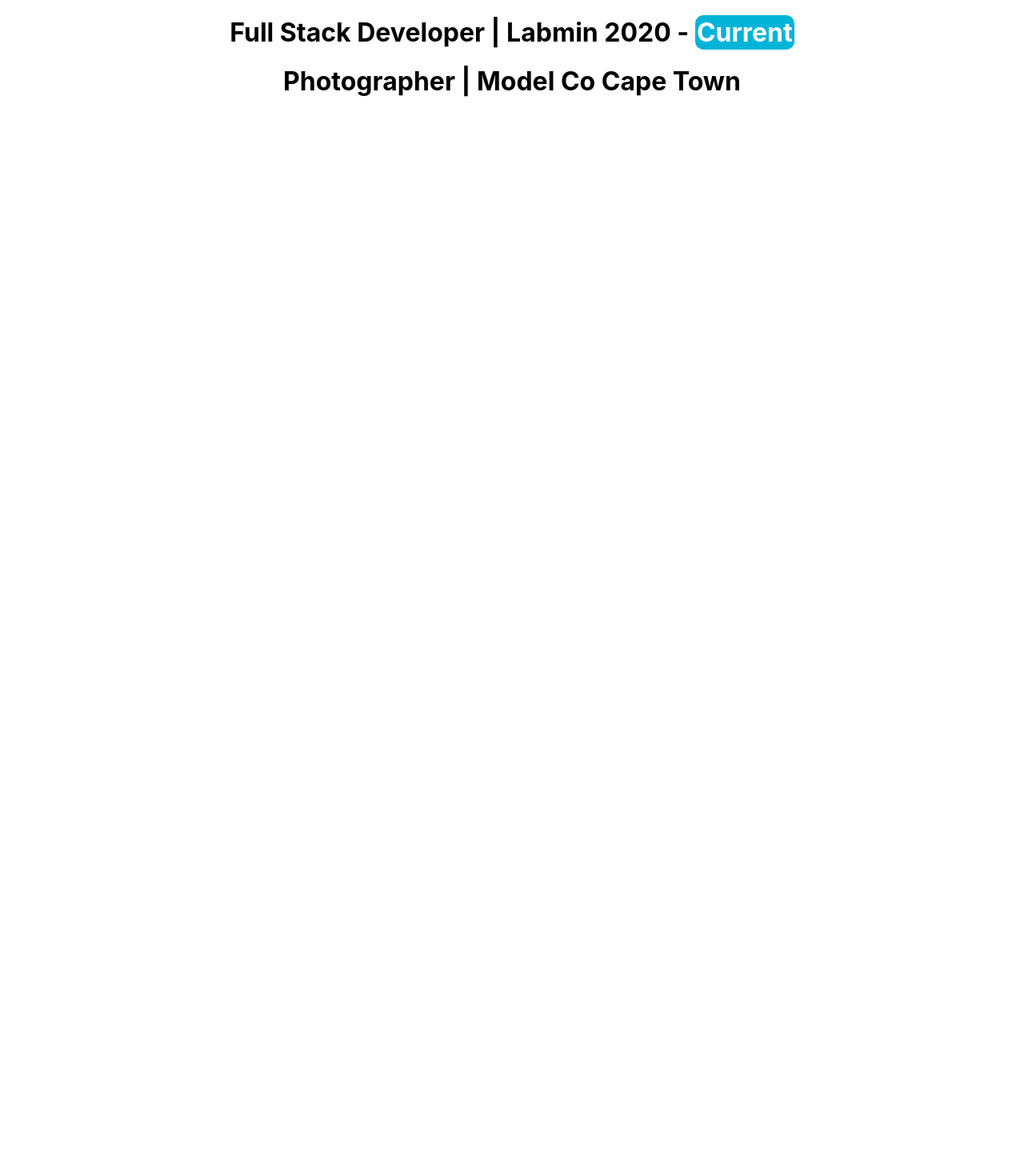
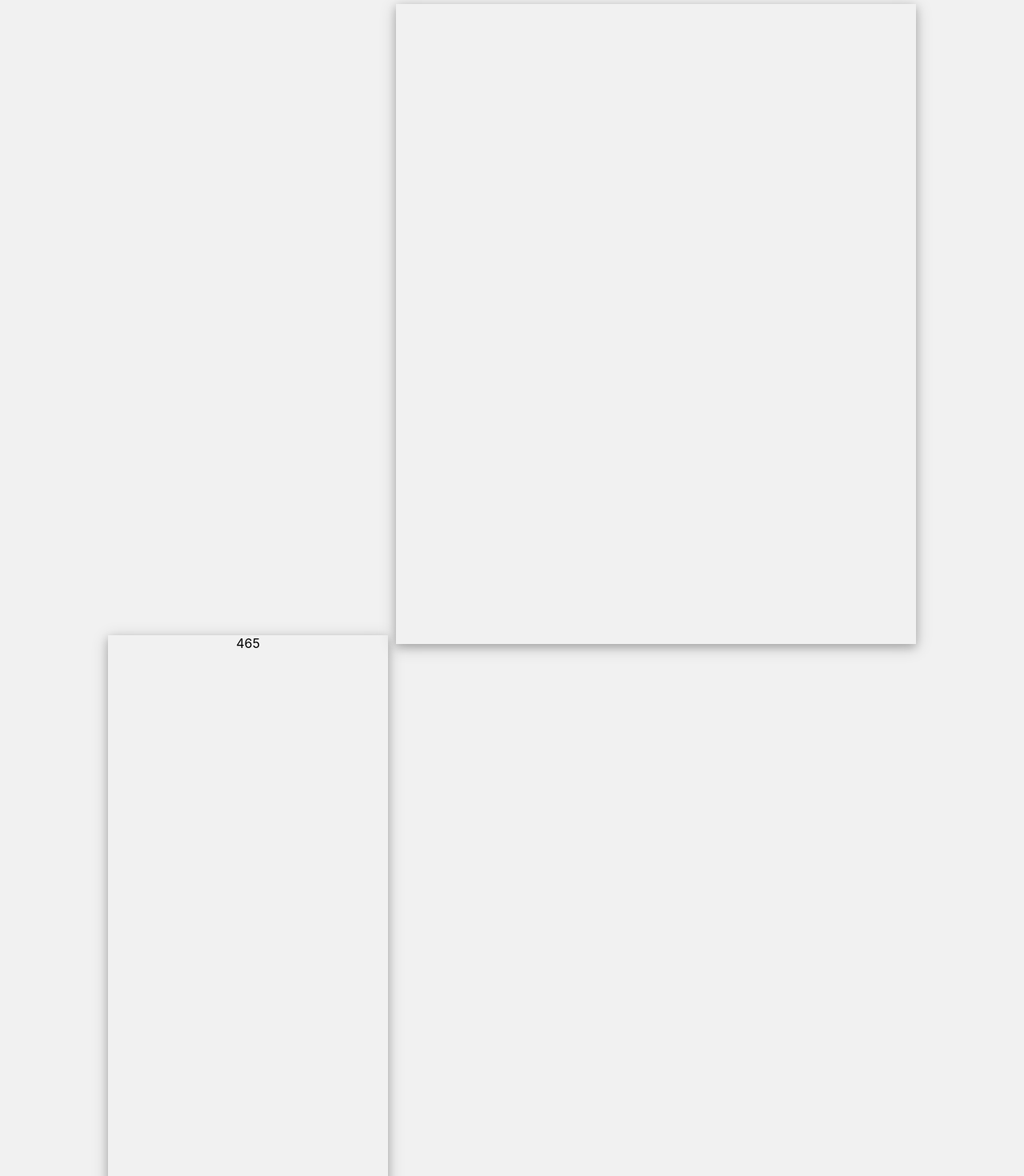
Before and after one commit to theoriginalvisagie/online-cv, a React (Create React App) app in the folder online-cv/: page / in a window 1280 px wide. Shown: the top 1470 px of the page at 80% size. Before the commit the page ends 800 px from the top, so only its background shows below. Built offline with nearby package versions, Linux system fonts and the light colour scheme.

Commit message:
Sections and skills bars created

```diff
--- a/online-cv/src/App.css
+++ b/online-cv/src/App.css
@@ -1,3 +1,7 @@
+body {
+  background-color: #f1f1f1;
+}
+
 .App {
   text-align: center;
 }
--- a/online-cv/src/App.js
+++ b/online-cv/src/App.js
@@ -1,13 +1,26 @@
 // import logo from './logo.svg';
 import './App.css';
 import Headings from './components/Headings';
+import SkillsBar from './components/SkillsBar';
+import Sections from './components/Sections';
 
 function App() {
   return (
     <div className="App">
-      <Headings text='Full Stack Developer | Labmin' start='2020 - ' end='Current'/>
+      {/* <Headings text='Full Stack Developer | Labmin' start='2020 - ' end='Current'/>
       <Headings text='Photographer | Model Co Cape Town'/>
+
+      <SkillsBar percent='60' /> */}
+
+      {/* <SkillsBar percent='20' /> */}
+      <Sections width='350'>
+        465
+      </Sections>
+      <Sections width='650'/>
+      <Sections width='350'/>
     </div>
+
+
   );
 }
 
--- /dev/null
+++ b/online-cv/src/components/Sections.js
@@ -0,0 +1,16 @@
+function Sections(props){
+    const elemStyle = {
+        backgroundColor: "#f1f1f1",
+        width: `${props.width}px`,
+        height: "100vh",
+        margin: "5px",
+        boxShadow: "0 4px 10px 0 rgb(0 0 0 / 20%), 0 4px 20px 0 rgb(0 0 0 / 19%)",
+        display: "inline-block"
+    };
+
+    return (
+        <div style={elemStyle}>{props.children}</div>
+    );
+}
+
+export default Sections;
--- /dev/null
+++ b/online-cv/src/components/SkillsBar.js
@@ -0,0 +1,27 @@
+function SkillsBar(props){
+    const elemStylePercent = {
+        color: "#FFF",
+        backgroundColor: "#00b4d8",
+        width: `${props.percent}%`,
+        borderRadius: "16px",
+        textAlign: "center"
+    };
+
+    const elemStyle = {
+        color: "#FFF",
+        backgroundColor: "#f1f1f1",
+        width: "300px",
+        borderRadius: "16px",
+        textAlign: "center",
+        margin: "5px"
+    };
+
+    return(
+        <div style={elemStyle}>
+            <div style={elemStylePercent}>{props.percent}%</div>
+        </div>
+
+    );
+}
+
+export default SkillsBar;
```
